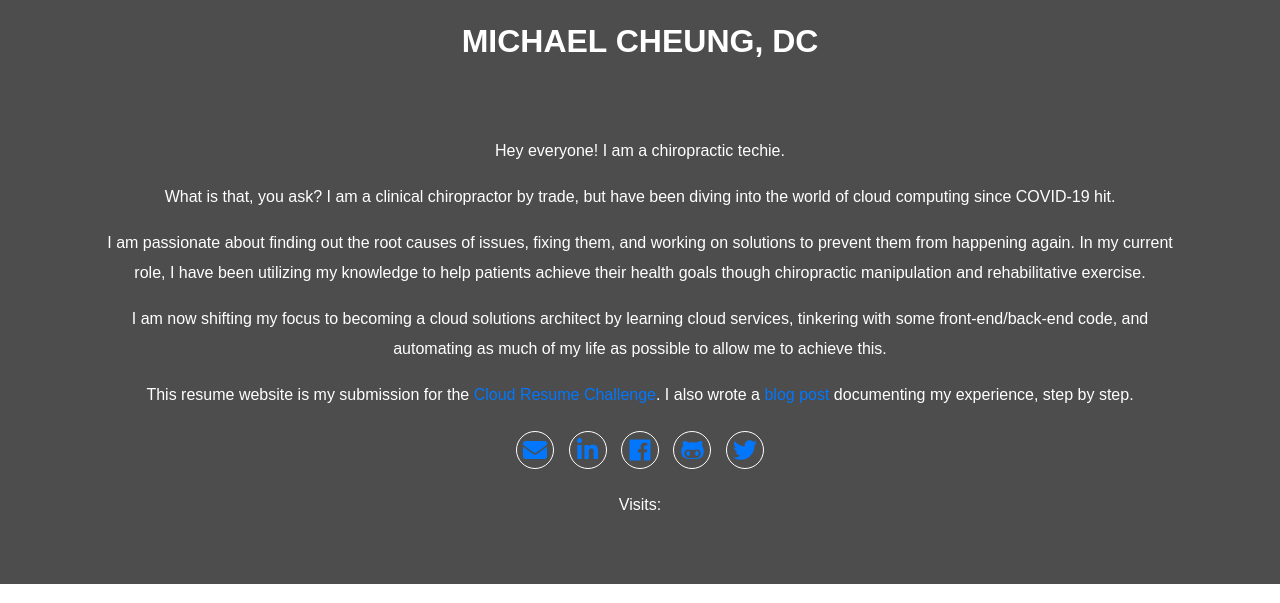
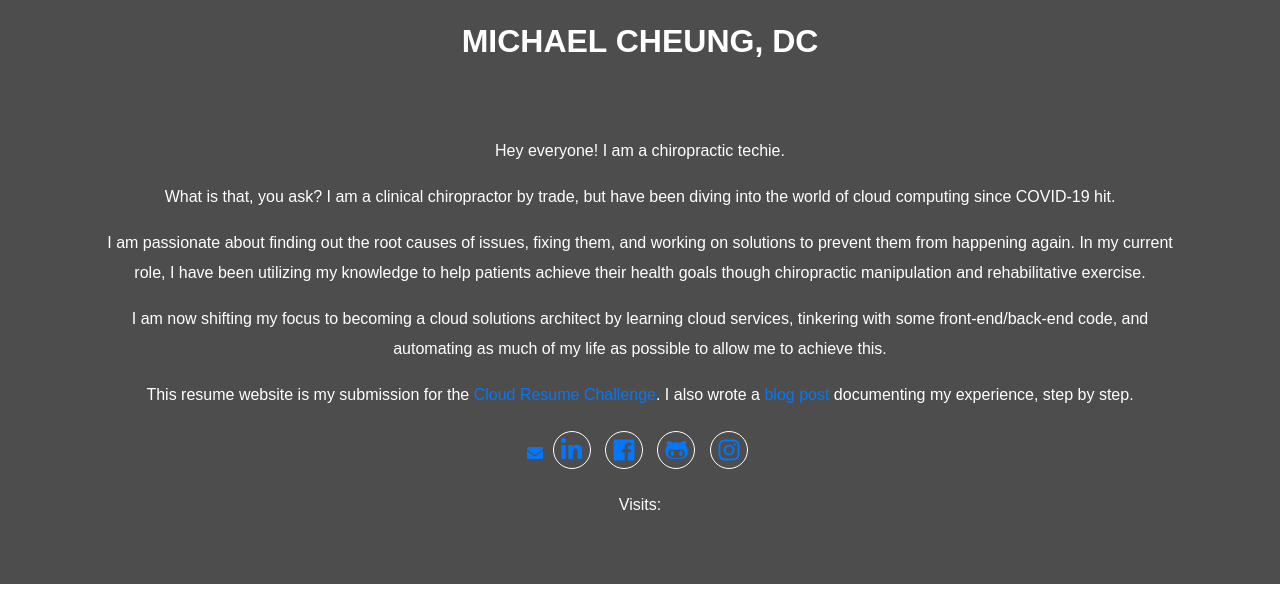
Before and after one commit to mikeccheung/CloudResumeChallenge, a plain HTML site: page index.html in a window 1280 px wide. Shown: the part 197-800 px from the top of the page. Drawn offline with Linux system fonts and the light colour scheme; no server answers.

Commit message:
change twitter to instagram

```diff
--- a/index.html
+++ b/index.html
@@ -23,7 +23,7 @@
       <p>I am now shifting my focus to becoming a cloud solutions architect by learning cloud services, tinkering with some front-end/back-end code, and automating as much of my life as possible to allow me to achieve this.</p>
       <p>This resume website is my submission for the <a href="https://cloudresumechallenge.dev/" target=_"blank">Cloud Resume Challenge</a>. I also wrote a <a href="https://dev.to/mikeccheung/my-cloudresumechallenge-journey-7fk" target=_"blank">blog post</a> documenting my experience, step by step.</p>
       <a href="mailto:mike.ccheung@gmail.com" target="_blank">
-        <i class="fa fa-envelope"></i>
+        <i class="fas fa-envelope"></i>
       </a>
       <a href="https://www.linkedin.com/in/mikeccheung/" target="_blank">
         <i class="fab fa-linkedin-in"></i>
@@ -34,8 +34,8 @@
       <a href="https://github.com/mikeccheung/" target="_blank">
         <i class="fab fa-github-alt"></i>
       </a>
-      <a href="https://twitter.com/tmikec/" target="_blank">
-        <i class="fab fa-twitter"></i>
+      <a href="https://instagram.com/tmikec/" target="_blank">
+        <i class="fab fa-instagram"></i>
       </a>
       <br>
       <p>Visits: <span id="count"></span></p>
```
